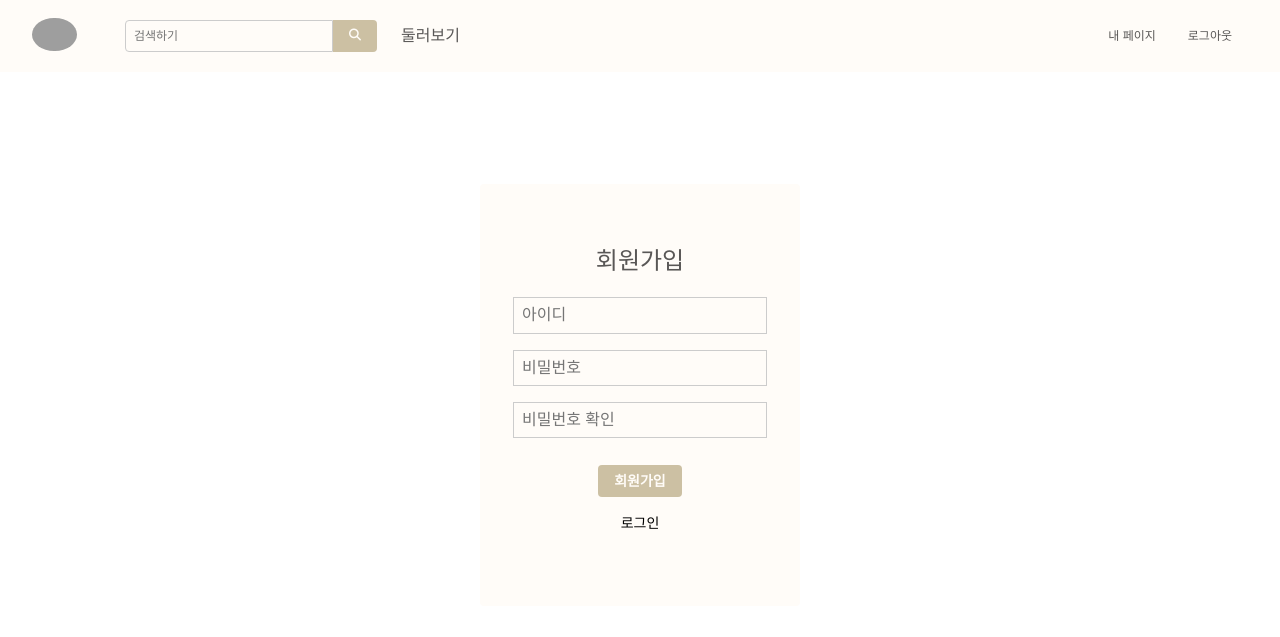
After one commit to 2eum/musicdiary, a Django app: page /register/ in a window 1280 px wide. The commit adds this page. Shown: the top 637 px of the page. Run offline with Django 3.2, Linux system fonts and the light colour scheme; some libraries are stand-ins or nearby versions; some web fonts are replaced; grey boxes are pictures that could not be loaded.

Commit message:
login, register template complete

```diff
--- a/musicdiary/urls.py
+++ b/musicdiary/urls.py
@@ -23,4 +23,6 @@ urlpatterns = [
     path('', views.home, name="home"),
     path('new/', views.new, name="new"),
     path('mypage/', views.user_listview),
+    path('login/', views.login),
+    path('register/', views.register),
 ]
--- /dev/null
+++ b/posts/static/css/login-register.css
@@ -0,0 +1,13 @@
+.login-container {
+  width: 80%;
+  margin: 5rem auto;
+}
+
+.login-card {
+  background-color: var(--mus-white);
+}
+
+.login-card legend {
+  font-family: Pretendard-Bold;
+  color: var(--mus-darkgray);
+}
--- a/posts/static/css/style.css
+++ b/posts/static/css/style.css
@@ -91,7 +91,10 @@ a:visited {
 
 a:hover {
   color: #dba691;
-  transform: scale(1.1);
+}
+
+input:focus {
+  outline: none;
 }
 
 .dark-grey {
@@ -100,6 +103,7 @@ a:hover {
 
 .btn-beige {
   background-color: #ccc0a3;
+  color: var(--mus-white);
 }
 
 .btn-beige:hover {
--- a/posts/templates/base.html
+++ b/posts/templates/base.html
@@ -14,6 +14,7 @@
       crossorigin="anonymous"
     ></script>
     <link rel="stylesheet" href="{% static 'css/style.css' %}" />
+    {% block add_css %} {% endblock add_css %}
     <title>Music Diary</title>
   </head>
   <body>
--- /dev/null
+++ b/posts/templates/register.html
@@ -0,0 +1,49 @@
+{% extends './base.html' %} {% load static %} {% block add_css %}
+<link rel="stylesheet" href="{% static 'css/login-register.css' %}" />
+{% endblock add_css %} {% block content %}
+<main class="pa4 black-80 login-container">
+  <form class="measure-narrow center ph4 pv5 login-card br2">
+    <fieldset id="sign_up" class="ba b--transparent ph0 mh0">
+      <legend class="f3 ph0 mh0 tc">회원가입</legend>
+      <div class="mt3">
+        <input
+          class="pa2 input-reset ba bg-transparent w-100 b--moon-gray fw3"
+          type="text"
+          name="username"
+          id="username"
+          placeholder="아이디"
+        />
+      </div>
+      <div class="mv3">
+        <input
+          class="b pa2 input-reset ba bg-transparent w-100 b--moon-gray fw3"
+          type="password"
+          name="password"
+          id="password"
+          placeholder="비밀번호"
+        />
+      </div>
+      <div class="mv3">
+        <input
+          class="b pa2 input-reset ba bg-transparent w-100 b--moon-gray fw3"
+          type="password"
+          name="password"
+          id="password"
+          placeholder="비밀번호 확인"
+        />
+      </div>
+    </fieldset>
+    <div class="tc">
+      <input
+        class="b ph3 pv2 input-reset bn br2 grow pointer f6 dib btn-beige"
+        type="submit"
+        value="회원가입"
+      />
+    </div>
+    <div class="lh-copy mt3 tc">
+      <a href="#0" class="f6 link dim black db mb2">로그인</a>
+    </div>
+  </form>
+</main>
+
+{% endblock %}
--- a/posts/views.py
+++ b/posts/views.py
@@ -12,7 +12,6 @@ def home(request):
     return render(request,'home.html',{'posts_list':posts})
 
 def new(request):
-
     if request.method == 'POST':
         form = ContentForm(request.POST, request.FILES)
         if form.is_valid():
@@ -24,3 +23,9 @@ def new(request):
     else:
         form = ContentForm()
     return render(request, 'new.html', {'form': form})
+
+def login(request):
+    return render(request, 'login.html')
+
+def register(request):
+    return render(request, 'register.html')
```
Also changed, not shown: posts/templates/login.html (added, +41 -0 lines), db.sqlite3.
